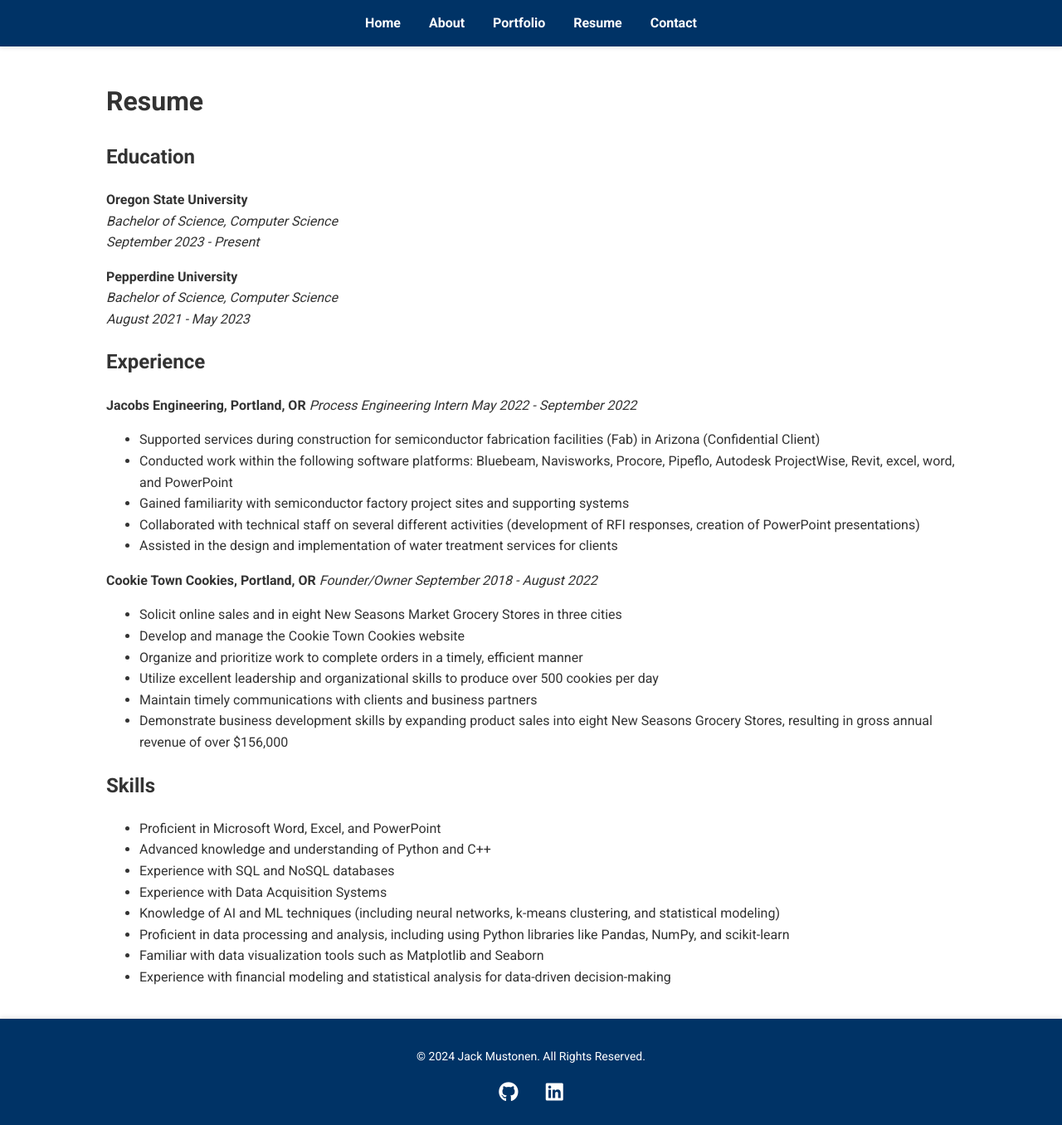
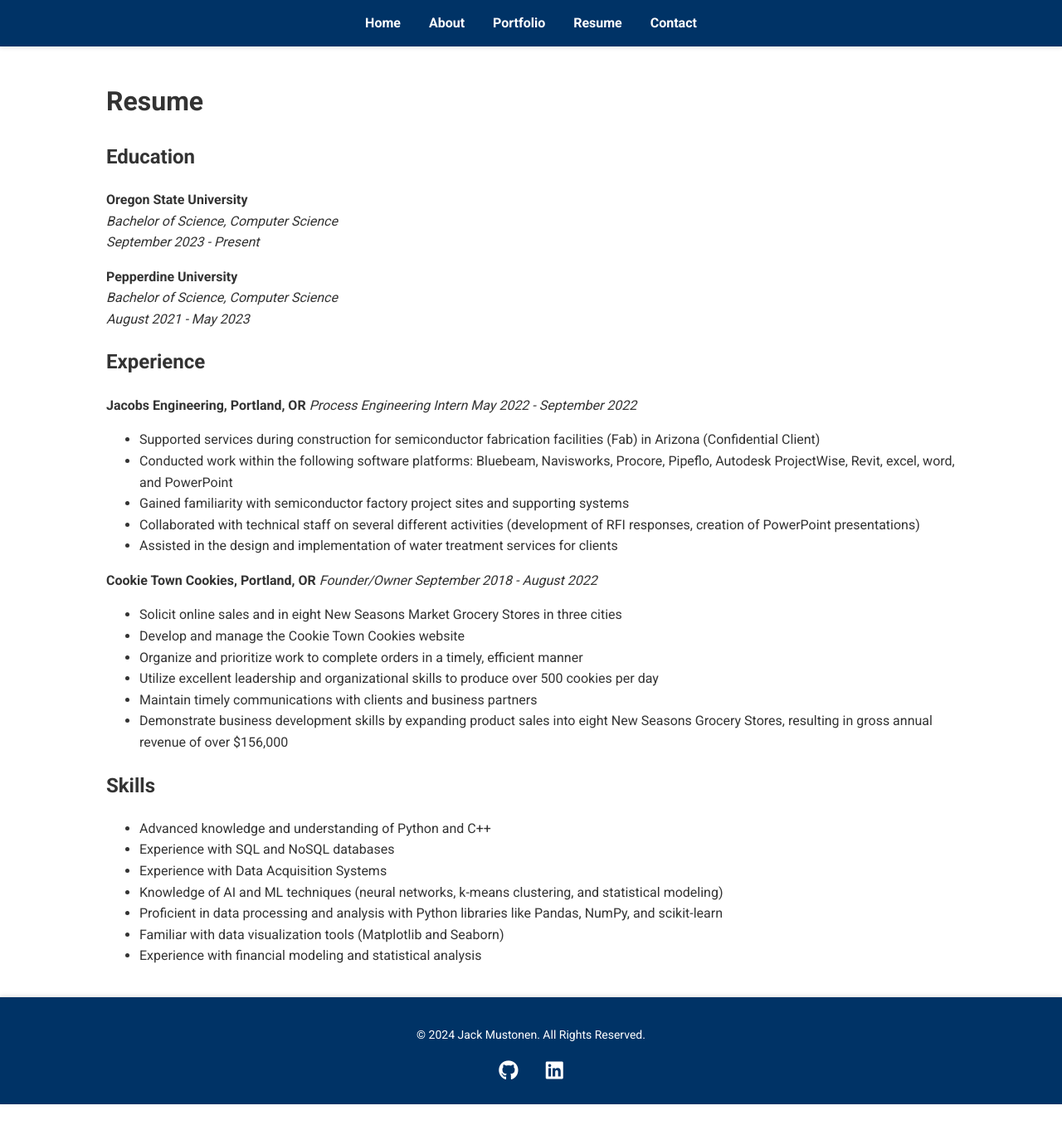
Before and after one commit to APinchofPepper/jackmustonen.com, a Jekyll site: the page built from resume.md, in a window 1280 px wide. Shown: the whole page at 83% size. Built offline with Jekyll 4.4.1, drawn with Linux system fonts in a browser that asks for light colours; after the commit the page ends 1331 px from its top, so only the background shows below that.

Commit message:
Update resume.md

```diff
--- a/resume.md
+++ b/resume.md
@@ -37,11 +37,10 @@
 - Demonstrate business development skills by expanding product sales into eight New Seasons Grocery Stores, resulting in gross annual revenue of over $156,000
 
 ## Skills
-- Proficient in Microsoft Word, Excel, and PowerPoint
 - Advanced knowledge and understanding of Python and C++
 - Experience with SQL and NoSQL databases
 - Experience with Data Acquisition Systems
-- Knowledge of AI and ML techniques (including neural networks, k-means clustering, and statistical modeling)
-- Proficient in data processing and analysis, including using Python libraries like Pandas, NumPy, and scikit-learn
-- Familiar with data visualization tools such as Matplotlib and Seaborn
-- Experience with financial modeling and statistical analysis for data-driven decision-making
+- Knowledge of AI and ML techniques (neural networks, k-means clustering, and statistical modeling)
+- Proficient in data processing and analysis with Python libraries like Pandas, NumPy, and scikit-learn
+- Familiar with data visualization tools (Matplotlib and Seaborn)
+- Experience with financial modeling and statistical analysis
```
